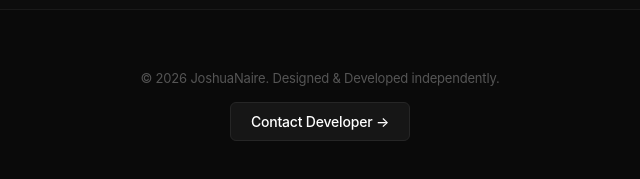
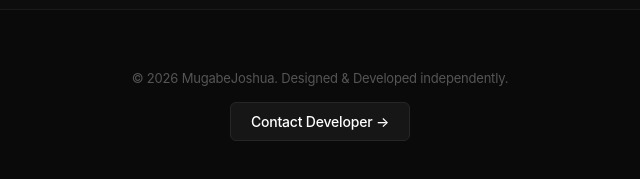
Before and after one commit to JoshuaMugabe/Joshuanaire, a plain HTML site: page index.html in a window 1280 px wide. Shown: the part 5759-5938 px from the top of the page, 320-960 px from the left. Drawn offline with Linux system fonts and the light colour scheme.

Commit message:
Fix copyright details and HTML entity issues
Updated copyright information and fixed HTML entities.

```diff
--- a/index.html
+++ b/index.html
@@ -35,7 +35,7 @@
 
     <!-- Professional Copyright & Credit -->
     <p style="color: #555555; margin: 0 0 16px 0; font-size: 13px; font-weight: 400;">
-        &copy; 2026 JoshuaNaire. Designed & Developed independently.
+        &copy; 2026 MugabeJoshua. Designed & Developed independently.
     </p>
 
     <!-- Clean, High-End Action Link -->
```
